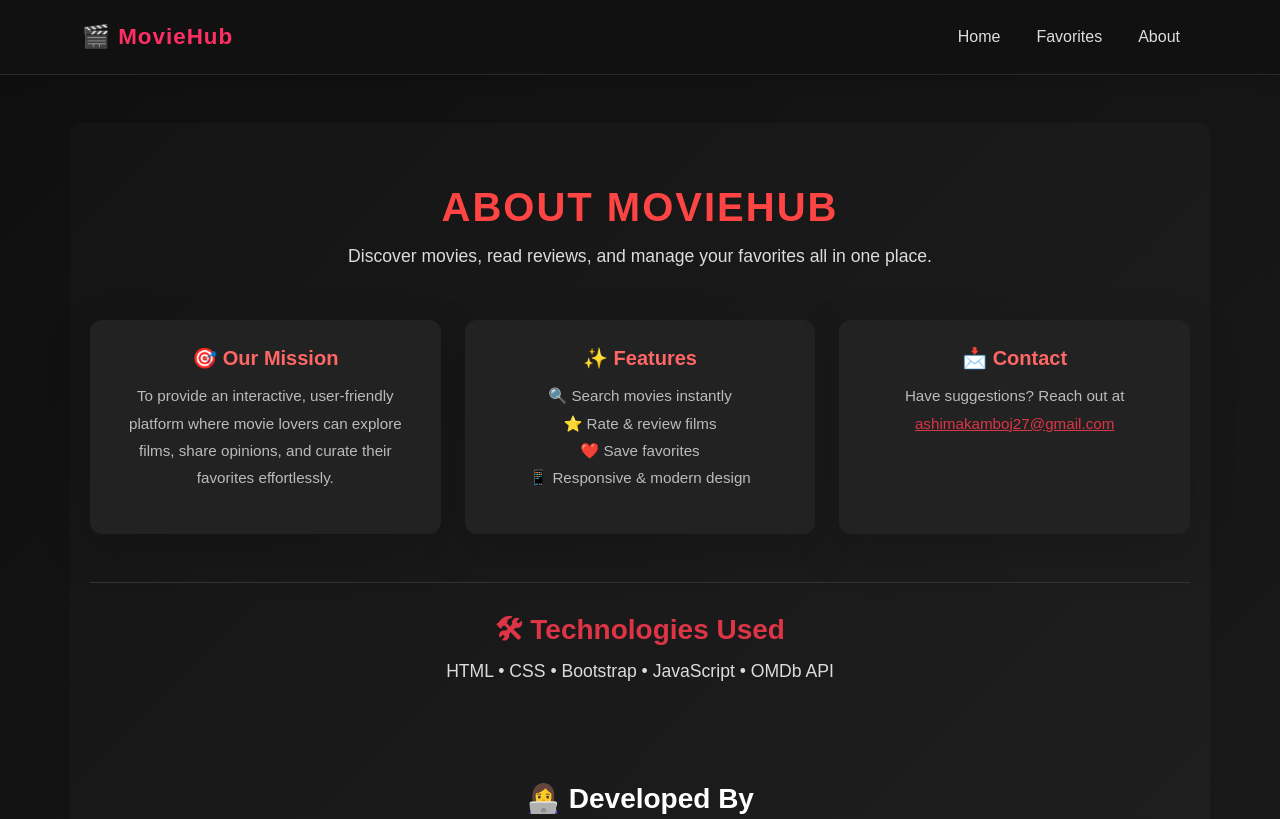
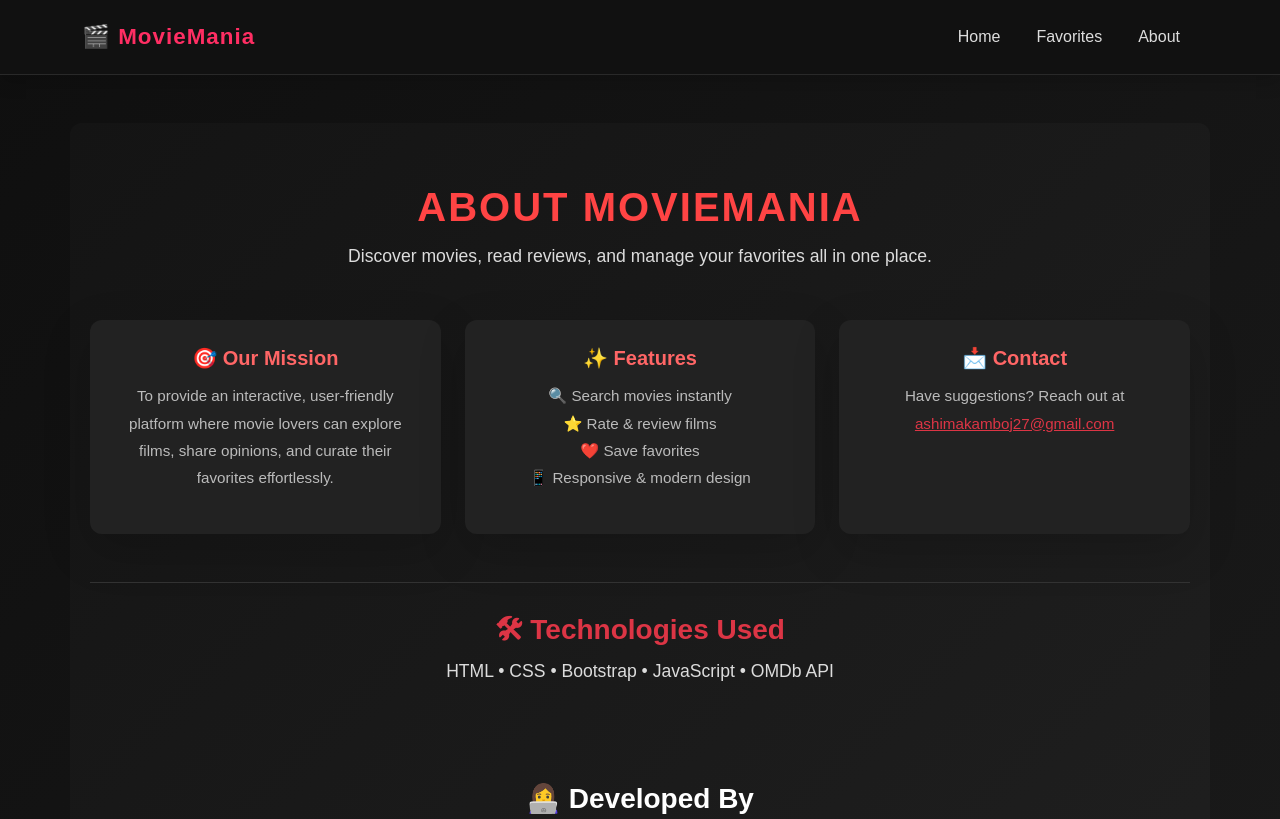
Before and after one commit to AshimaKamboj/MovieMania, a plain HTML site: page about.html in a window 1280 px wide. Shown: the top 819 px of the page. Drawn offline with nearby package versions, Linux system fonts and the light colour scheme.

Commit message:
updated about

```diff
--- a/about.html
+++ b/about.html
@@ -11,7 +11,7 @@
   <!-- Navbar -->
   <nav class="navbar navbar-expand-lg navbar-dark bg-dark shadow">
     <div class="container">
-      <a class="navbar-brand fw-bold text-danger" href="index.html">🎬 MovieHub</a>
+      <a class="navbar-brand fw-bold text-danger" href="index.html">🎬 MovieMania</a>
       <button class="navbar-toggler" type="button" data-bs-toggle="collapse" data-bs-target="#navbarNav">
         <span class="navbar-toggler-icon"></span>
       </button>
@@ -28,7 +28,7 @@
   <!-- About Section -->
   <section class="about-section container mt-5">
     <div class="text-center mb-5">
-      <h2>About MovieHub</h2>
+      <h2>About MovieMania</h2>
       <p>Discover movies, read reviews, and manage your favorites all in one place.</p>
     </div>
 
```
